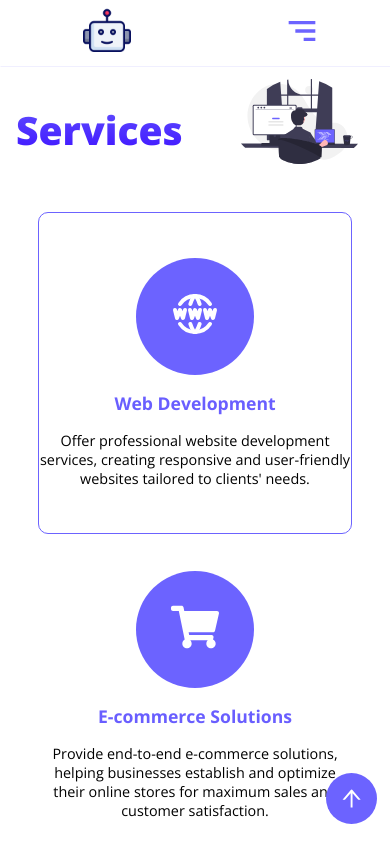
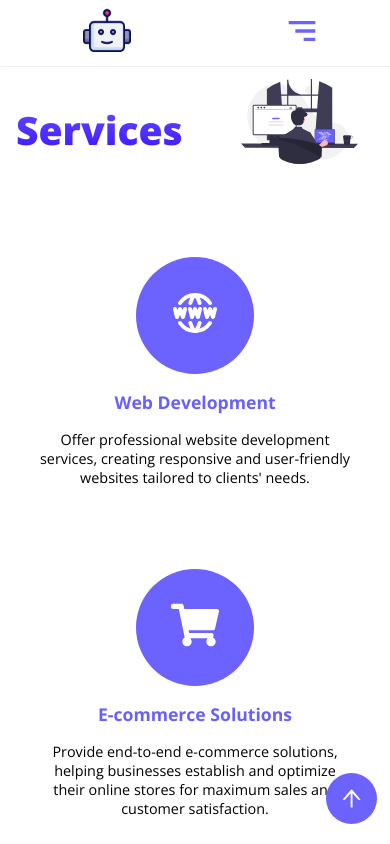
Before and after one commit to DeependraParmar/DeependraParmarPortfolio, a React (Create React App) app: page /services in a window 390 px wide. In both pictures the pointer is over the element 195 px from the left and 373 px from the top of the page. Shown: the top 844 px of the page. Built offline with nearby package versions, Linux system fonts and the light colour scheme.

Commit message:
Managed service hover effect

```diff
--- a/src/styles/services.scss
+++ b/src/styles/services.scss
@@ -150,6 +150,11 @@
             .service {
                 width: 80vw;
                 padding: 0;
+                transition: none;
+
+                &:hover{
+                    border: none;
+                }
             }
         }
 
```
